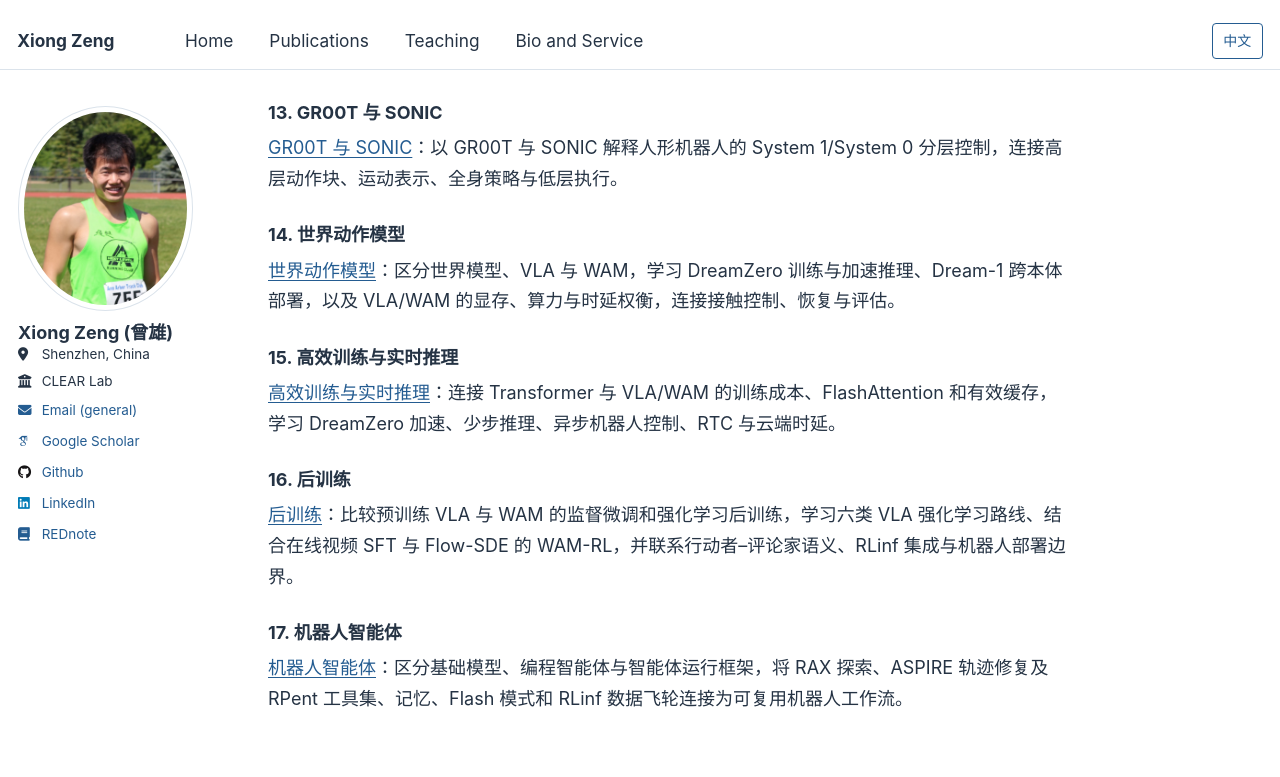
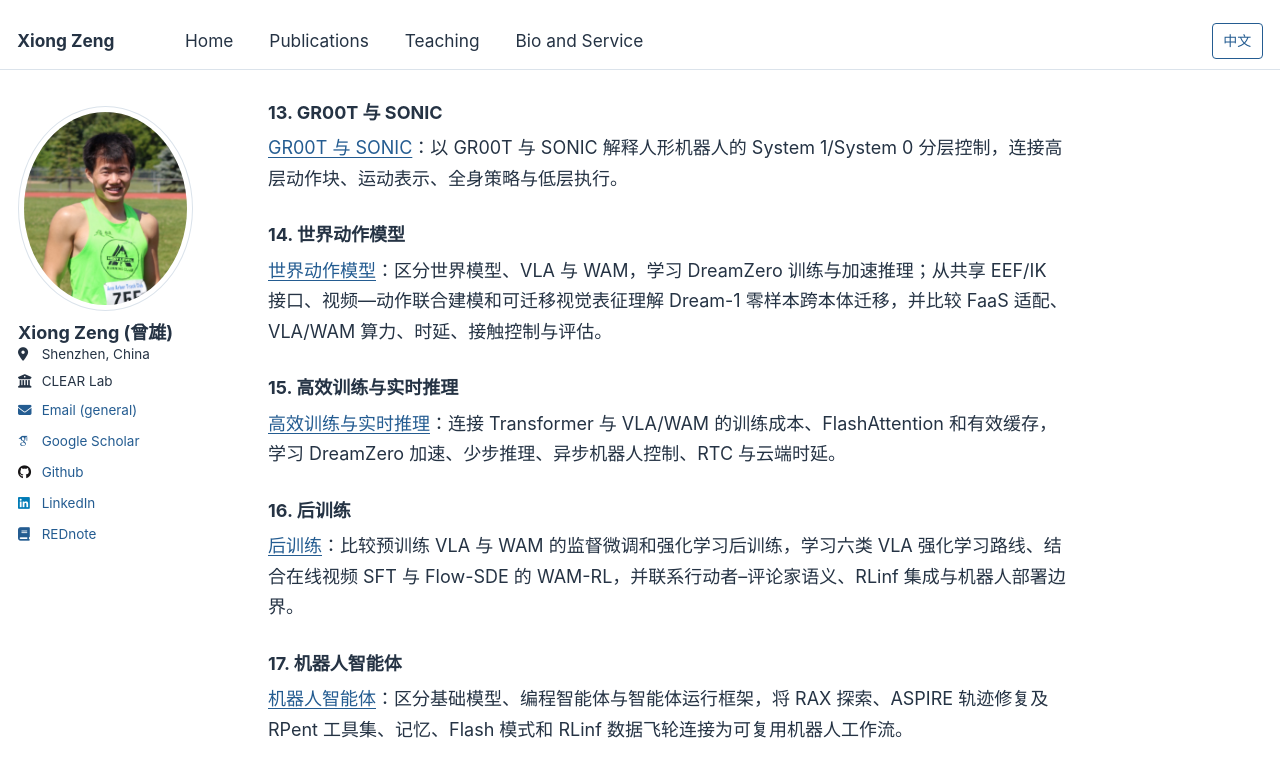
Before and after one commit to zengxiong111/zengxiong.github.io, a Jekyll site: the page built from files/COURSE_MAP_ZH.md, in a window 1280 px wide and 900 px high, scrolled down 3505 px. Shown: the top 777 px of the window. Built offline with Jekyll 4.4.1, drawn with Linux system fonts in a browser that asks for light colours; some web fonts are replaced; our own code applies the rules of GitHub Pages for plain Markdown files.

```diff
--- a/files/COURSE_MAP_ZH.md
+++ b/files/COURSE_MAP_ZH.md
@@ -113,7 +113,7 @@
 
 ### 14. 世界动作模型
 
-[世界动作模型](../md/World_Action_Models_ZH.md)：区分世界模型、VLA 与 WAM，学习 DreamZero 训练与加速推理、Dream-1 跨本体部署，以及 VLA/WAM 的显存、算力与时延权衡，连接接触控制、恢复与评估。
+[世界动作模型](../md/World_Action_Models_ZH.md)：区分世界模型、VLA 与 WAM，学习 DreamZero 训练与加速推理；从共享 EEF/IK 接口、视频—动作联合建模和可迁移视觉表征理解 Dream-1 零样本跨本体迁移，并比较 FaaS 适配、VLA/WAM 算力、时延、接触控制与评估。
 
 ### 15. 高效训练与实时推理
 
```
Also changed, not shown: files/COURSE_MAP_EN.md (+1 -1 lines), 2 other files.
